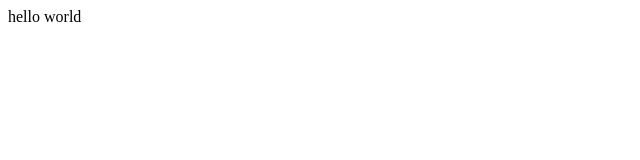
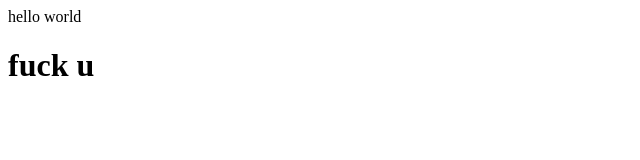
Before and after one commit to CodeRider000/example, a plain HTML site: page index.html in a window 1280 px wide. Shown: the whole page, without its empty margins (0-640 px from the left). Drawn offline with Linux system fonts and the light colour scheme.

Commit message:
add a new line

```diff
--- a/index.html
+++ b/index.html
@@ -2,5 +2,7 @@
     <title>hello</title>
     <body>
         hello world
+        <h1>fuck u</h1>
     </body>
+
 </html>
```
